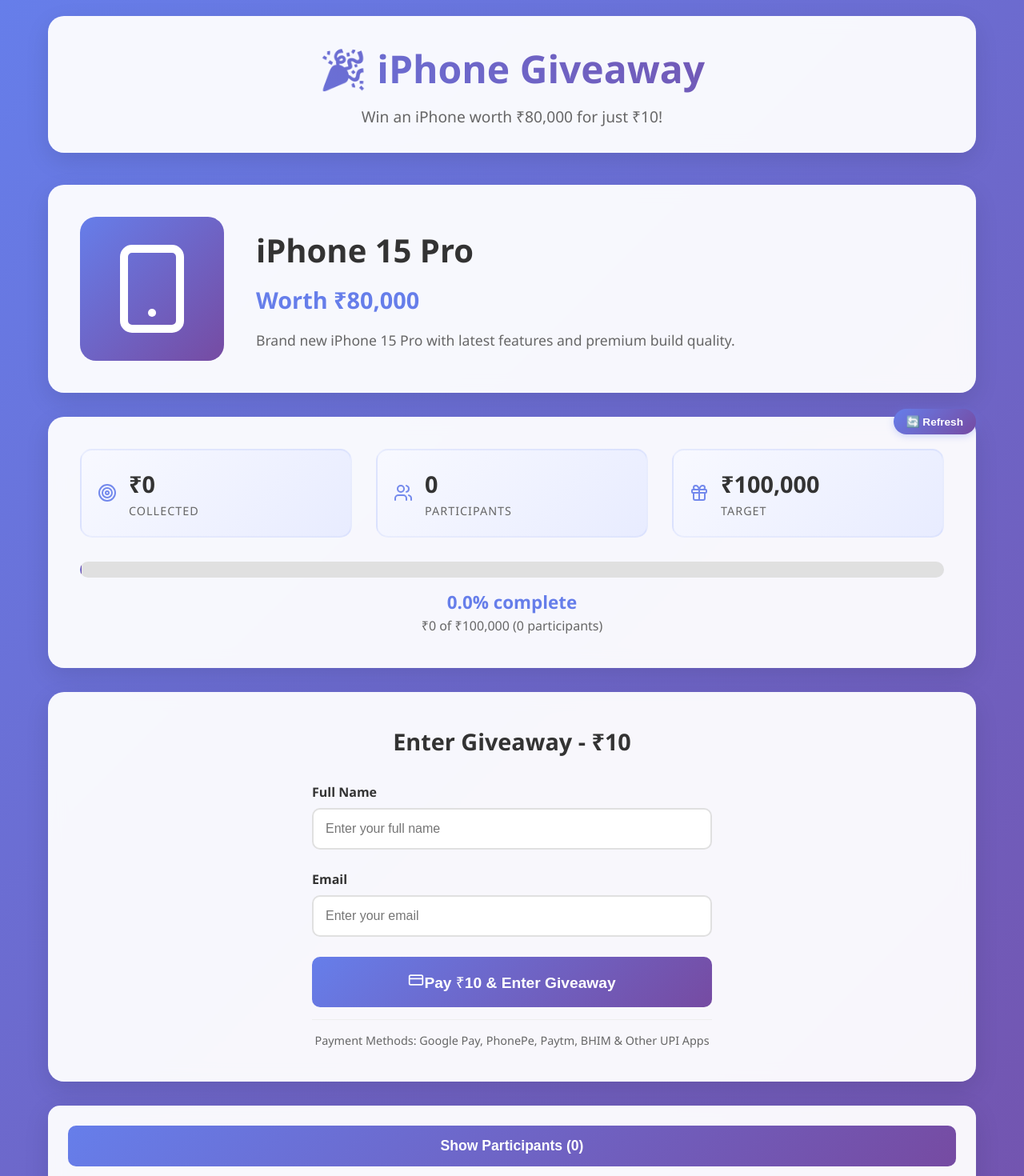
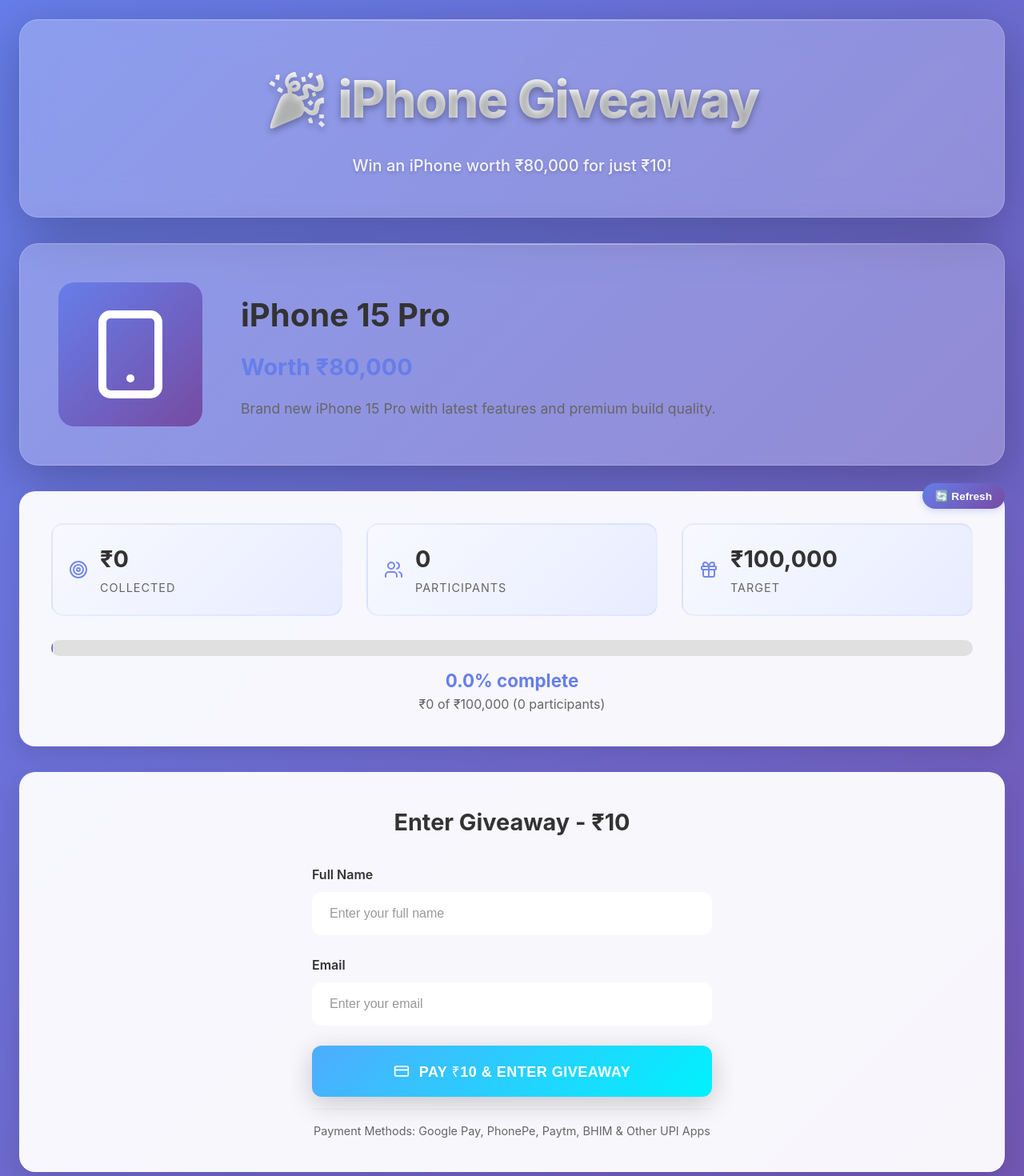
Before and after one commit to Jeyaresh/giveaway, a React (Vite) app: page / in a window 1280 px wide. Shown: the top 1470 px of the page at 80% size. Built offline with nearby package versions, Linux system fonts and the light colour scheme; no server answers.

Commit message:
Modernize UI with glassmorphism, improved typography, and contemporary design elements

```diff
--- a/src/App.css
+++ b/src/App.css
@@ -1,75 +1,133 @@
-/* Reset and base styles */
+/* Modern CSS Reset and Base Styles */
 * {
   margin: 0;
   padding: 0;
   box-sizing: border-box;
 }
 
+:root {
+  --primary-gradient: linear-gradient(135deg, #667eea 0%, #764ba2 100%);
+  --secondary-gradient: linear-gradient(135deg, #f093fb 0%, #f5576c 100%);
+  --success-gradient: linear-gradient(135deg, #4facfe 0%, #00f2fe 100%);
+  --warning-gradient: linear-gradient(135deg, #43e97b 0%, #38f9d7 100%);
+  --glass-bg: rgba(255, 255, 255, 0.25);
+  --glass-border: rgba(255, 255, 255, 0.18);
+  --text-primary: #1a1a1a;
+  --text-secondary: #666666;
+  --text-light: #999999;
+  --shadow-sm: 0 2px 4px rgba(0, 0, 0, 0.1);
+  --shadow-md: 0 4px 12px rgba(0, 0, 0, 0.15);
+  --shadow-lg: 0 8px 32px rgba(0, 0, 0, 0.2);
+  --shadow-xl: 0 16px 64px rgba(0, 0, 0, 0.25);
+  --border-radius-sm: 8px;
+  --border-radius-md: 12px;
+  --border-radius-lg: 16px;
+  --border-radius-xl: 24px;
+  --transition: all 0.3s cubic-bezier(0.4, 0, 0.2, 1);
+}
+
 body {
-  font-family: 'Segoe UI', Tahoma, Geneva, Verdana, sans-serif;
-  background: linear-gradient(135deg, #667eea 0%, #764ba2 100%);
+  font-family: 'Inter', 'SF Pro Display', -apple-system, BlinkMacSystemFont, 'Segoe UI', Roboto, sans-serif;
+  line-height: 1.6;
+  color: var(--text-primary);
+  background: var(--primary-gradient);
   min-height: 100vh;
-  color: #333;
+  font-weight: 400;
+  -webkit-font-smoothing: antialiased;
+  -moz-osx-font-smoothing: grayscale;
 }
 
 .app {
-  max-width: 1200px;
+  max-width: 1400px;
   margin: 0 auto;
-  padding: 20px;
+  padding: 24px;
   min-height: 100vh;
   display: flex;
   flex-direction: column;
+  gap: 32px;
 }
 
-/* Header */
+/* Modern Header */
 .header {
   text-align: center;
-  margin-bottom: 40px;
-  background: rgba(255, 255, 255, 0.95);
-  padding: 30px;
-  border-radius: 20px;
-  box-shadow: 0 10px 30px rgba(0, 0, 0, 0.1);
-  backdrop-filter: blur(10px);
+  margin-bottom: 0;
+  background: var(--glass-bg);
+  backdrop-filter: blur(20px);
+  -webkit-backdrop-filter: blur(20px);
+  border: 1px solid var(--glass-border);
+  padding: 48px 32px;
+  border-radius: var(--border-radius-xl);
+  box-shadow: var(--shadow-xl);
+  position: relative;
+  overflow: hidden;
+}
+
+.header::before {
+  content: '';
+  position: absolute;
+  top: 0;
+  left: 0;
+  right: 0;
+  height: 1px;
+  background: linear-gradient(90deg, transparent, rgba(255,255,255,0.4), transparent);
 }
 
 .header h1 {
-  font-size: 3rem;
-  font-weight: 700;
-  background: linear-gradient(45deg, #667eea, #764ba2);
+  font-size: clamp(2.5rem, 5vw, 4rem);
+  font-weight: 800;
+  background: linear-gradient(135deg, #ffffff 0%, #f8f9fa 50%, #e9ecef 100%);
   -webkit-background-clip: text;
   -webkit-text-fill-color: transparent;
   background-clip: text;
-  margin-bottom: 10px;
+  margin-bottom: 16px;
+  letter-spacing: -0.02em;
+  text-shadow: 0 4px 8px rgba(0, 0, 0, 0.3);
 }
 
 .header p {
-  font-size: 1.2rem;
-  color: #666;
+  font-size: clamp(1rem, 2.5vw, 1.25rem);
+  color: rgba(255, 255, 255, 0.9);
   font-weight: 500;
+  text-shadow: 0 2px 4px rgba(0, 0, 0, 0.2);
 }
 
-/* Main content */
+/* Modern Main Content */
 .main {
   flex: 1;
   display: grid;
-  gap: 30px;
+  gap: 32px;
 }
 
-/* Product Card */
+/* Modern Product Card */
 .product-card {
-  background: rgba(255, 255, 255, 0.95);
-  border-radius: 20px;
-  padding: 40px;
+  background: var(--glass-bg);
+  backdrop-filter: blur(20px);
+  -webkit-backdrop-filter: blur(20px);
+  border: 1px solid var(--glass-border);
+  border-radius: var(--border-radius-xl);
+  padding: 48px;
   display: flex;
   align-items: center;
-  gap: 40px;
-  box-shadow: 0 10px 30px rgba(0, 0, 0, 0.1);
-  backdrop-filter: blur(10px);
-  transition: transform 0.3s ease;
+  gap: 48px;
+  box-shadow: var(--shadow-xl);
+  transition: var(--transition);
+  position: relative;
+  overflow: hidden;
+}
+
+.product-card::before {
+  content: '';
+  position: absolute;
+  top: 0;
+  left: 0;
+  right: 0;
+  height: 1px;
+  background: linear-gradient(90deg, transparent, rgba(255,255,255,0.4), transparent);
 }
 
 .product-card:hover {
-  transform: translateY(-5px);
+  transform: translateY(-8px);
+  box-shadow: 0 20px 40px rgba(0, 0, 0, 0.15);
 }
 
 .product-image {
@@ -242,44 +300,129 @@
 
 .form-group input {
   width: 100%;
-  padding: 15px;
-  border: 2px solid #e0e0e0;
-  border-radius: 10px;
+  padding: 16px 20px;
+  border: 2px solid rgba(255, 255, 255, 0.2);
+  border-radius: var(--border-radius-md);
   font-size: 1rem;
-  transition: border-color 0.3s ease;
+  background: rgba(255, 255, 255, 0.9);
+  backdrop-filter: blur(10px);
+  transition: var(--transition);
+  color: var(--text-primary);
+  font-weight: 500;
 }
 
 .form-group input:focus {
   outline: none;
   border-color: #667eea;
-  box-shadow: 0 0 0 3px rgba(102, 126, 234, 0.1);
+  box-shadow: 0 0 0 4px rgba(102, 126, 234, 0.15);
+  background: rgba(255, 255, 255, 0.95);
+  transform: translateY(-2px);
+}
+
+.form-group input::placeholder {
+  color: var(--text-light);
+  font-weight: 400;
 }
 
 .pay-button {
   width: 100%;
-  padding: 18px;
-  background: linear-gradient(135deg, #667eea, #764ba2);
+  padding: 20px 24px;
+  background: var(--success-gradient);
   color: white;
   border: none;
-  border-radius: 10px;
-  font-size: 1.2rem;
-  font-weight: 600;
+  border-radius: var(--border-radius-md);
+  font-size: 1.125rem;
+  font-weight: 700;
   cursor: pointer;
-  transition: transform 0.3s ease, box-shadow 0.3s ease;
+  transition: var(--transition);
+  box-shadow: var(--shadow-lg);
+  display: flex;
+  align-items: center;
+  justify-content: center;
+  gap: 12px;
+  position: relative;
+  overflow: hidden;
+  text-transform: uppercase;
+  letter-spacing: 0.5px;
+}
+
+.pay-button::before {
+  content: '';
+  position: absolute;
+  top: 0;
+  left: -100%;
+  width: 100%;
+  height: 100%;
+  background: linear-gradient(90deg, transparent, rgba(255,255,255,0.2), transparent);
+  transition: left 0.5s;
 }
 
 .pay-button:hover:not(:disabled) {
-  transform: translateY(-2px);
-  box-shadow: 0 10px 25px rgba(102, 126, 234, 0.3);
+  transform: translateY(-3px);
+  box-shadow: 0 12px 28px rgba(79, 172, 254, 0.4);
+}
+
+.pay-button:hover:not(:disabled)::before {
+  left: 100%;
 }
 
 .pay-button:disabled {
-  opacity: 0.7;
+  opacity: 0.6;
   cursor: not-allowed;
+  transform: none;
 }
 
 .pay-button .spinner {
   animation: spin 1s linear infinite;
+}
+
+/* Modern Animations */
+@keyframes fadeInUp {
+  from {
+    opacity: 0;
+    transform: translateY(30px);
+  }
+  to {
+    opacity: 1;
+    transform: translateY(0);
+  }
+}
+
+@keyframes slideInRight {
+  from {
+    opacity: 0;
+    transform: translateX(30px);
+  }
+  to {
+    opacity: 1;
+    transform: translateX(0);
+  }
+}
+
+@keyframes pulse {
+  0%, 100% {
+    transform: scale(1);
+  }
+  50% {
+    transform: scale(1.05);
+  }
+}
+
+/* Add entrance animations */
+.app > * {
+  animation: fadeInUp 0.6s ease-out forwards;
+}
+
+.app > *:nth-child(2) {
+  animation-delay: 0.1s;
+}
+
+.app > *:nth-child(3) {
+  animation-delay: 0.2s;
+}
+
+.app > *:nth-child(4) {
+  animation-delay: 0.3s;
 }
 
 @keyframes spin {
```
